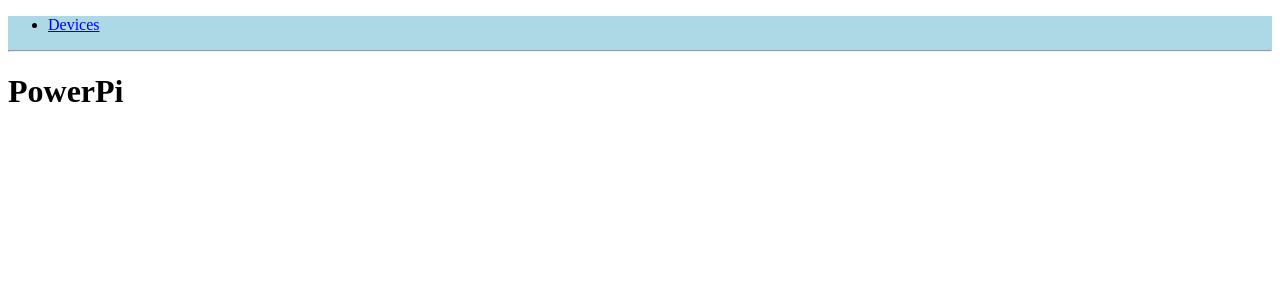
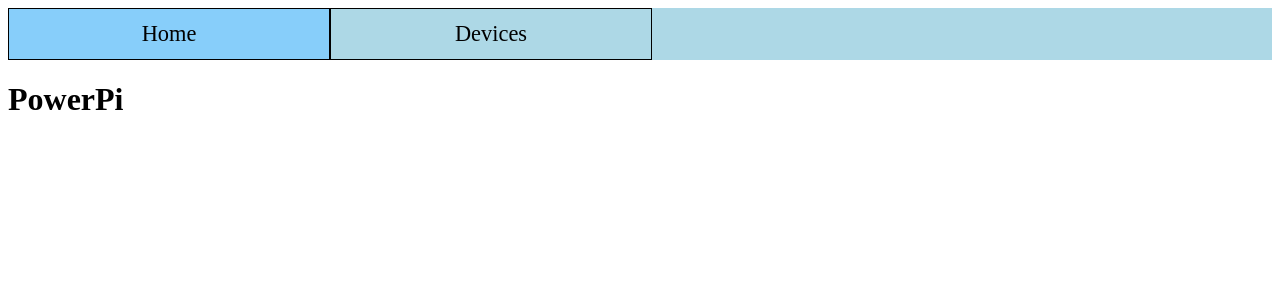
Before and after one commit to TWilkin/powerpi, a React app in the folder nginx/ui/: page / in a window 1280 px wide. Shown: the top 300 px of the page. Built offline with nearby package versions, Linux system fonts and the light colour scheme.

Commit message:
Added formatting to UI menu

```diff
--- a/nginx/ui/src/components/Site.tsx
+++ b/nginx/ui/src/components/Site.tsx
@@ -1,5 +1,5 @@
 import React from 'react';
-import { BrowserRouter, Link, Route, Switch } from 'react-router-dom';
+import { BrowserRouter, NavLink, Route, Switch } from 'react-router-dom';
 
 import Api from '../api';
 import DeviceList from './DeviceList';
@@ -12,11 +12,9 @@ export default class Site extends React.Component {
             <BrowserRouter>
                 <div id='menu'>
                     <nav>
-                        <ul>
-                            <li><Link to='/devices'>Devices</Link></li>
-                        </ul>
+                        {this.renderMenuLink('/', 'Home')}
+                        {this.renderMenuLink('/devices', 'Devices')}
                     </nav>
-                    <hr />
                 </div>
 
                 <div id='content'>
@@ -33,4 +31,12 @@ export default class Site extends React.Component {
             </BrowserRouter>
         );
     }
+
+    renderMenuLink(path: string, name: string) {
+        return (
+            <NavLink activeClassName='active' exact to={path}>
+                <div className='menu-element'>{name}</div>
+            </NavLink>
+        )
+    }
 };
--- a/nginx/ui/src/styles/main.scss
+++ b/nginx/ui/src/styles/main.scss
@@ -1,3 +1,29 @@
 #menu {
     background-color: lightblue;
+
+    nav {
+        display: flex;
+
+        a {
+            color: black;
+            text-decoration: none;
+            font-size: 1.4em;
+        }
+    }
+
+    .active .menu-element {
+        background-color: lightskyblue;
+    }
+
+    .menu-element {
+        width: calc(25vw);
+        height: 50px;
+        border: 1px solid black;
+        line-height: 50px;
+        text-align: center;
+
+        &:hover {
+            background-color: lightcyan;
+        }
+    }
 }
```
